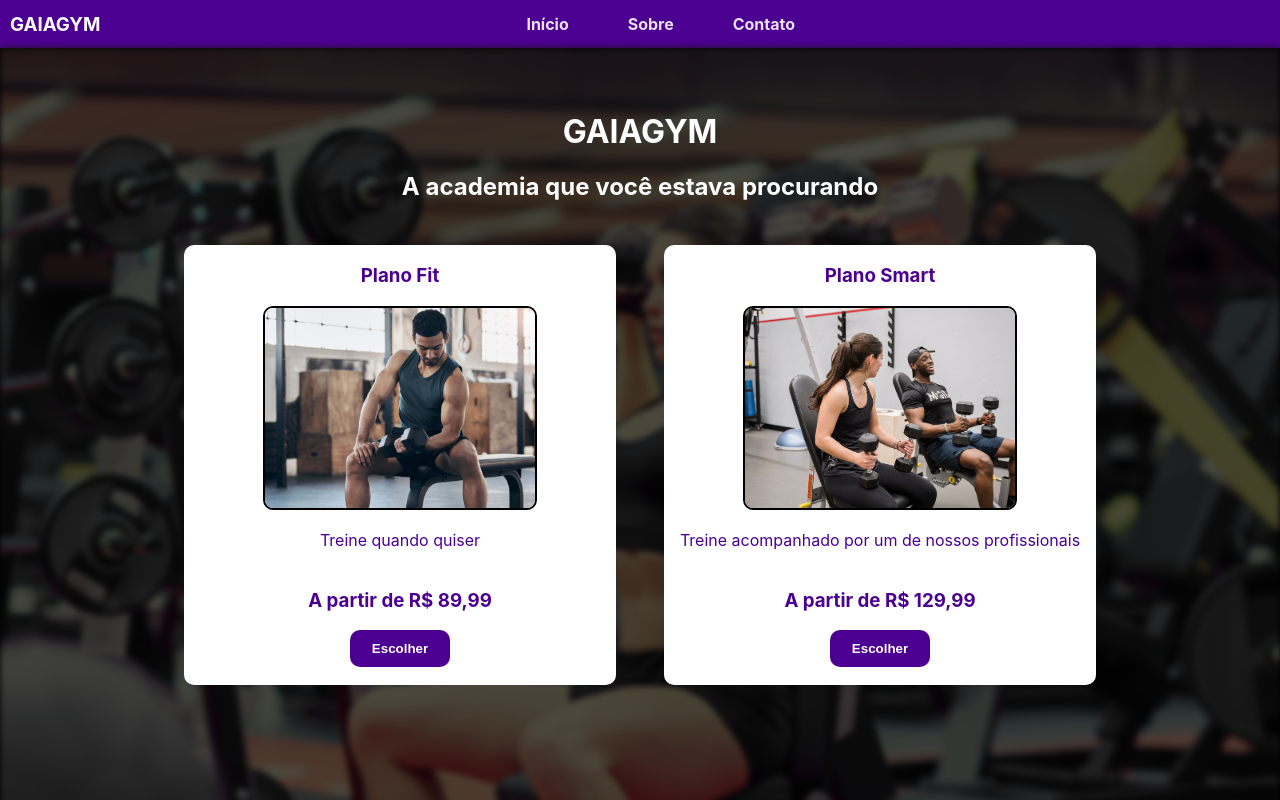
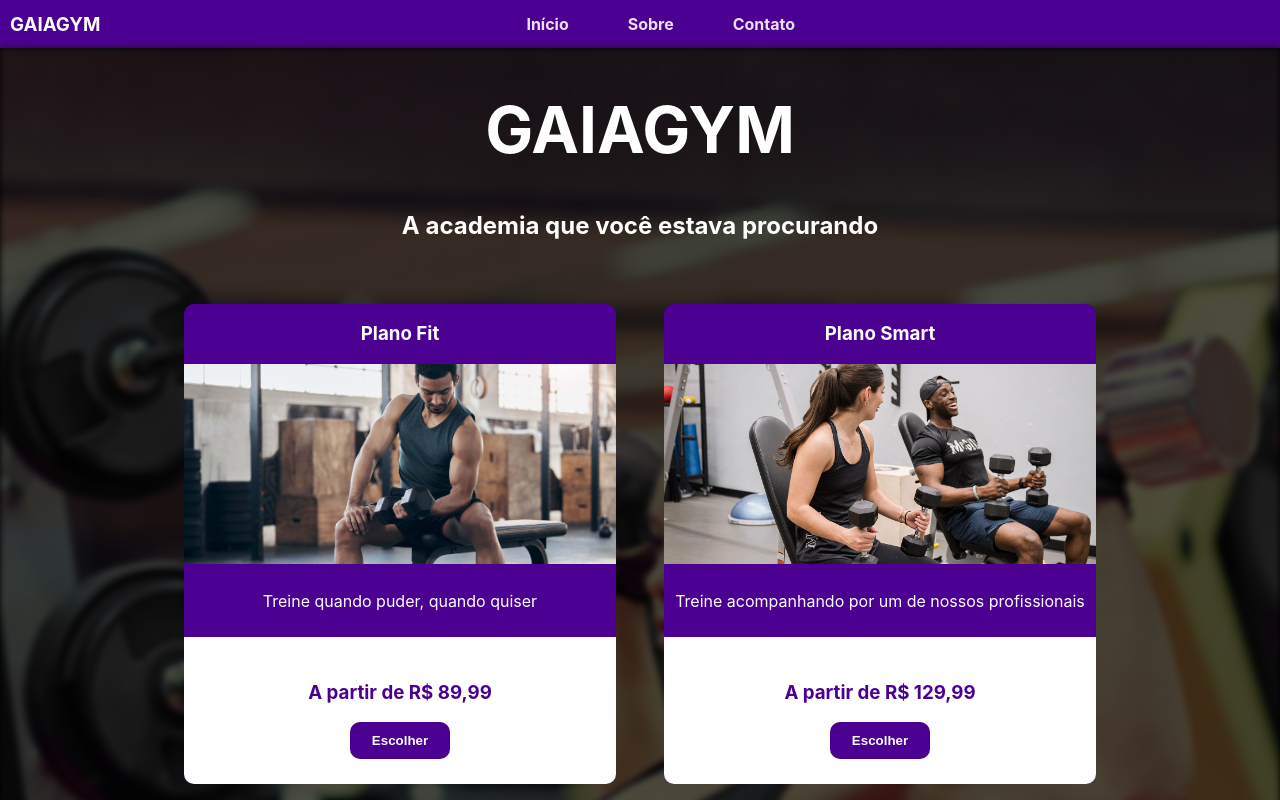
Before and after one commit to RuanEmanuell/gaiagym, a React (Create React App) app: page / in a window 1280 px wide. Shown: the top 800 px of the page. Built offline with nearby package versions, Linux system fonts and the light colour scheme.

Commit message:
(Version 1.0) Finishing first page

```diff
--- a/src/App.css
+++ b/src/App.css
@@ -58,7 +58,7 @@ body {
 }
 
 .containerBackground {
-  height: 100%;
+  height: 100em;
   width: 100%;
   object-fit: cover;
   position: absolute;
@@ -74,8 +74,8 @@ main {
 }
 
 .title {
-  margin-top: 5%;
   text-align: center;
+  font-size: 4em;
 }
 
 .subtitle {
@@ -84,11 +84,11 @@ main {
 
 .prices {
   border-radius: 10px;
-  height: 27.5em;
+  height: 30em;
   max-width: 960px;
   display: flex;
   justify-content: space-evenly;
-  margin: auto;
+  margin: 2.5em auto;
   animation: 4s prices;
 }
 
@@ -97,8 +97,7 @@ main {
   width: 100%;
   height: 100%;
   border-radius: 10px;
-  background-color: white;
-  color: rgb(75, 0, 145);
+  background-color: rgb(75, 0, 145);
   display: flex;
   align-items: center;
   flex-direction: column;
@@ -107,16 +106,32 @@ main {
 
 .priceImg {
   height: 12.5em;
-  width: 75%;
-  max-width: 270px;
+  width: 100%;
   object-fit: cover;
-  border-radius: 10px;
-  border: 2px solid black;
+}
+
+.descriptionBox{
+  width: 100%;
+  height: 50%;
+  display: flex;
+  justify-content: center;
+  align-items: center;
 }
 
 .priceDescription {
   text-align: center;
-  margin: 20px 5px;
+}
+
+.choiceBox{
+  height: 100%;
+  width: 100%;
+  display: flex;
+  justify-content: center;
+  align-items: center;
+  flex-direction: column;
+  background-color: white;
+  color: rgb(75, 0, 145);
+  border-radius: 0 0 10px 10px;
 }
 
 .standartButton {
@@ -152,11 +167,7 @@ main {
 
   .priceBox {
     width: 66%;
-    margin: 10px auto;
-  }
-
-  .priceImg {
-    width: 66%;
+    margin: 2.5% auto;
   }
 
   .navbarIcon {
--- a/src/App.js
+++ b/src/App.js
@@ -29,22 +29,30 @@ function App() {
                 Plano Fit
               </h3>
               <img src={Plan1Img} className="priceImg"></img>
-              <p className="priceDescription">Treine quando quiser</p>
+              <section className="descriptionBox">
+              <p className="priceDescription">Treine quando puder, quando quiser</p>
+              </section>
+              <section className="choiceBox">
                 <h3 className="priceTitle">
                   A partir de R$ 89,99
                 </h3>
                 <button className="standartButton">Escolher</button>
+              </section>
             </div>
             <div className="priceBox">
               <h3 className="priceTitle">
                 Plano Smart
               </h3>
               <img src={Plan2Img} className="priceImg"></img>
-              <p className="priceDescription">Treine acompanhado por um de nossos profissionais</p>
+              <section className="descriptionBox">
+              <p className="priceDescription">Treine acompanhando por um de nossos profissionais</p>
+              </section>
+              <section className="choiceBox">
                 <h3 className="priceTitle">
                   A partir de R$ 129,99
                 </h3>
                 <button className="standartButton">Escolher</button>
+              </section>
             </div>
           </article>
         </main>
```
Lines whose indentation alone changed are shown as unchanged.
